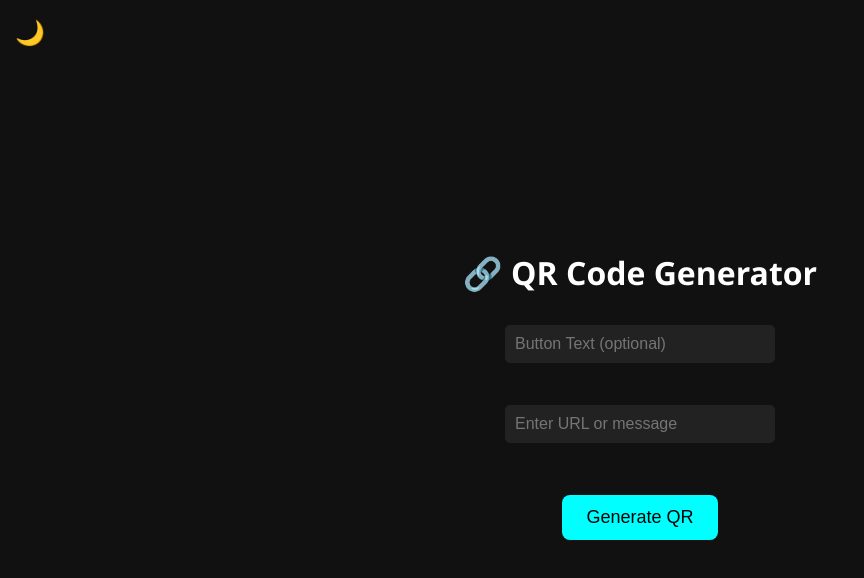
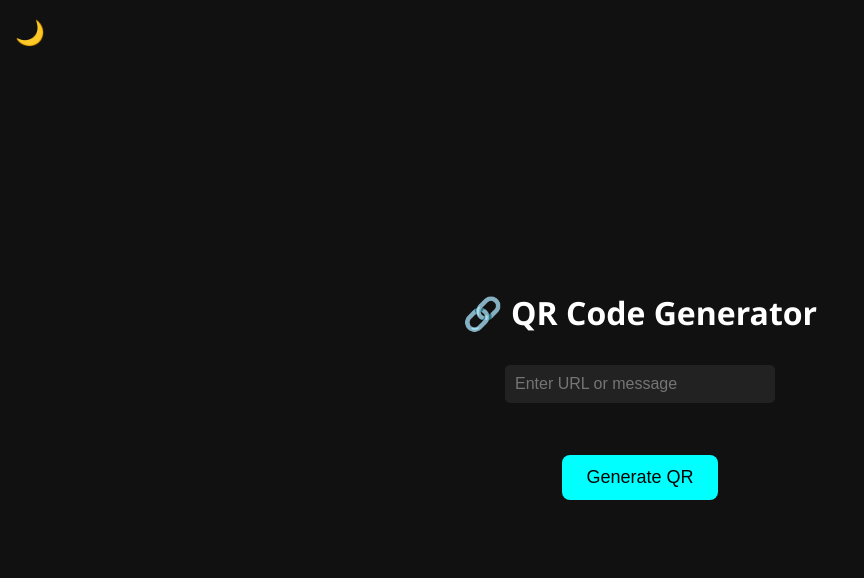
Before and after one commit to piyushxd001/qr-landing-page, a plain HTML site: page index.html in a window 1280 px wide. Shown: the whole page, without its empty margins (0-864 px from the left). Drawn offline with Linux system fonts and the light colour scheme.

Commit message:
Update index.html

```diff
--- a/index.html
+++ b/index.html
@@ -80,8 +80,6 @@
 
   <div class="container">
     <h1>🔗 QR Code Generator</h1>
-
-    <input type="text" id="btnText" placeholder="Button Text (optional)" /><br>
     <input type="url" id="qrData" placeholder="Enter URL or message" /><br>
     <button onclick="generateQR()">Generate QR</button>
 
@@ -89,7 +87,7 @@
   </div>
 
   <script>
-    // Cookie helpers
+    // Cookie
     function setCookie(name, value, days) {
       const expires = new Date(Date.now() + days * 864e5).toUTCString();
       document.cookie = name + "=" + encodeURIComponent(value) + "; expires=" + expires + "; path=/";
@@ -102,7 +100,7 @@
       }, "");
     }
 
-    // Mode toggle logic
+    // Mode  logic
     function toggleMode() {
       const body = document.body;
       const toggle = document.getElementById("mode-toggle");
```
